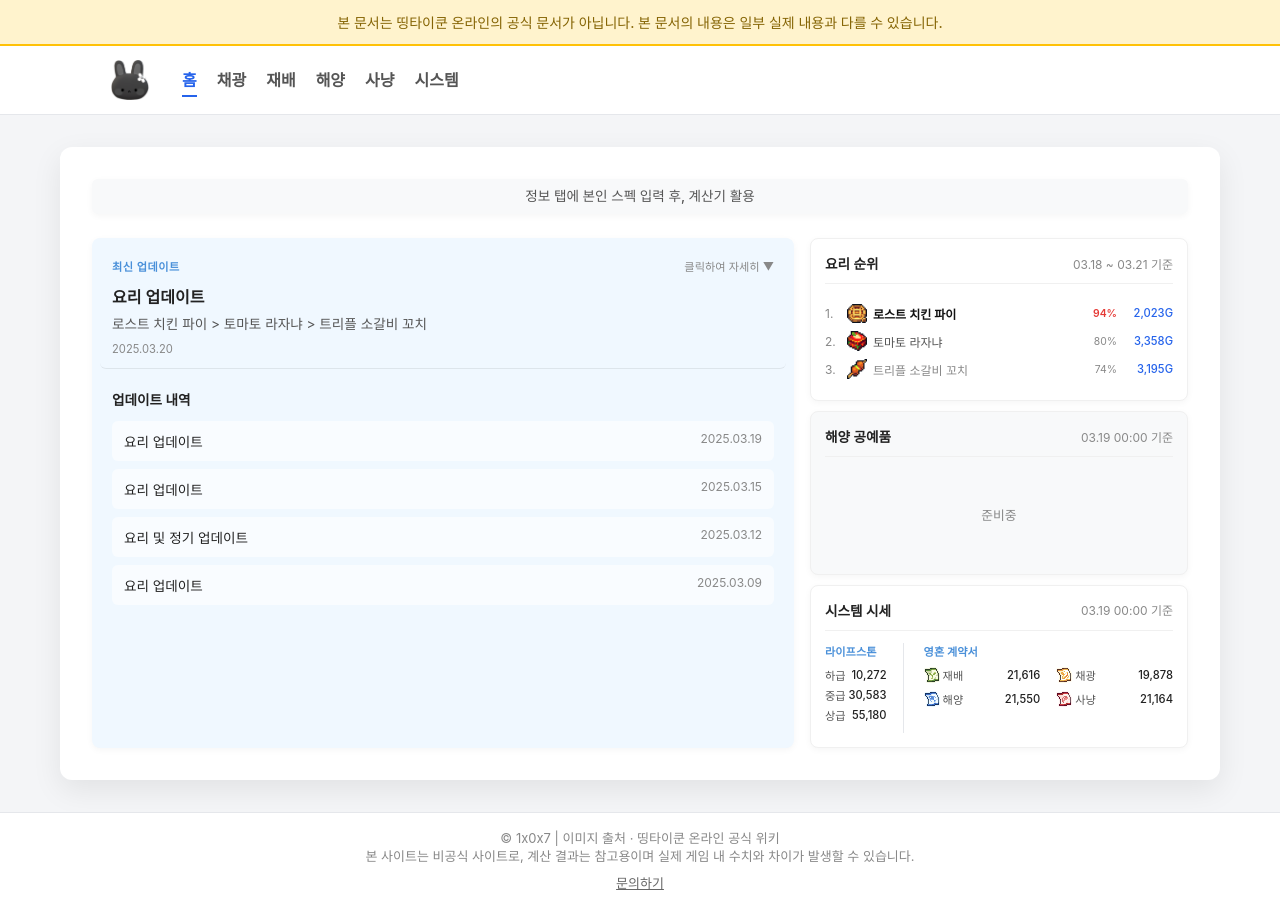
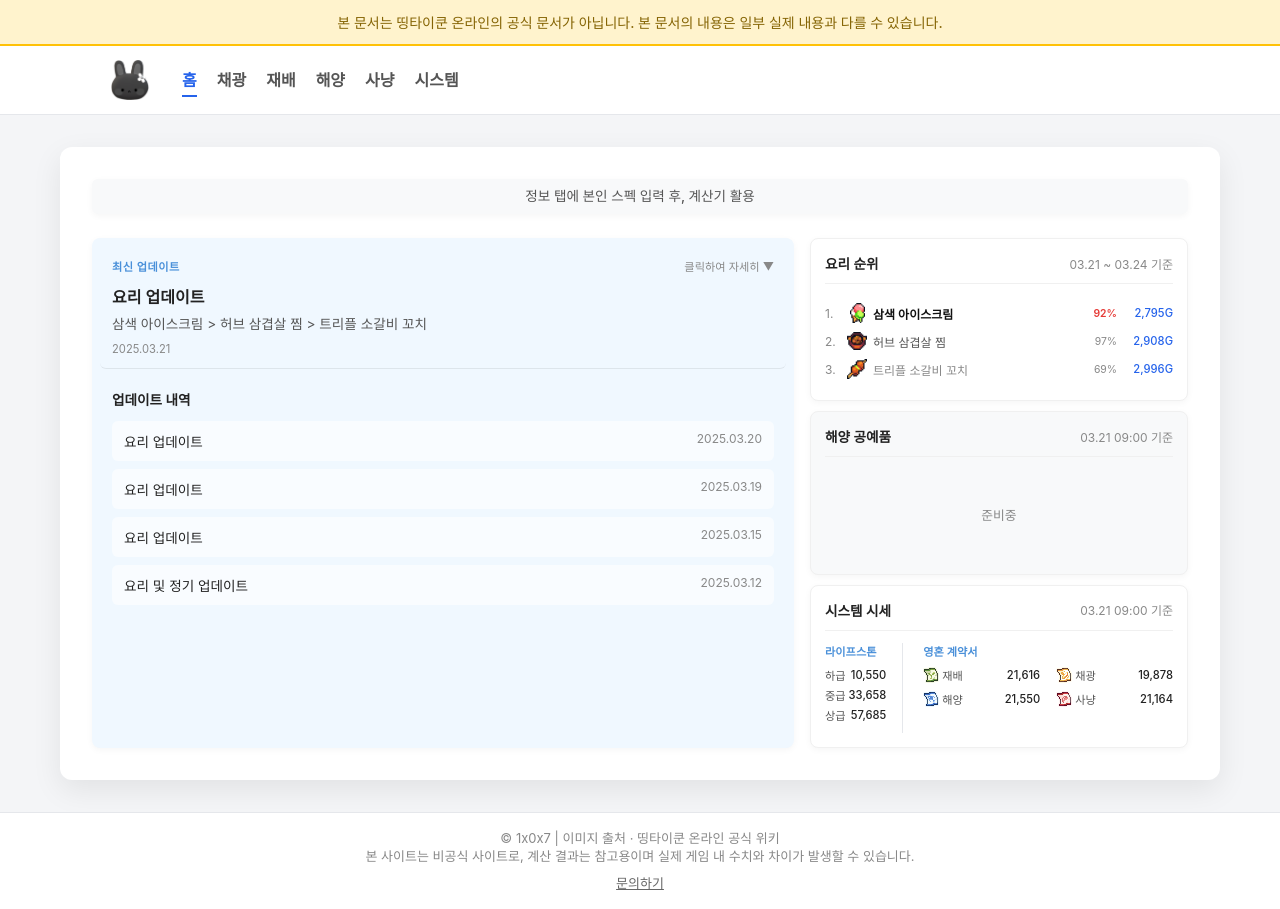
Before and after one commit to 1x0x7/107spa, a Next.js app: page / in a window 1280 px wide. Built offline with nearby package versions, Linux system fonts and the light colour scheme.

Commit message:
요리 가격 업데이트

```diff
--- a/data/updates.ts
+++ b/data/updates.ts
@@ -3,42 +3,42 @@
 // ============================================
 export const PRICE_DATES = {
   // 요리 가격 (3일마다 수정)
-  cooking: "03.18 ~ 03.21 기준",
+  cooking: "03.21 ~ 03.24 기준",
 
   // 시스템 시세
-  system: "03.19 00:00 기준",
-  enchant: "03.19 00:00기준",   // 라이프스톤
-  engrave: "03.19 00:00 기준",   // 영혼 계약서
+  system: "03.21 09:00 기준",
+  enchant: "03.21 09:00기준",   // 라이프스톤
+  engrave: "03.21 09:00 기준",   // 영혼 계약서
 }
 
 // ===========d=================================
 // 🍳 요리 가격 (3일마다 수정)
 // ============================================
 export const COOKING_PRICES: Record<string, number> = {
-  "토마토 스파게티": 399,
-  "어니언 링": 476,
-  "갈릭 케이크": 369,
-  "삼겹살 토마토 찌개": 676,
-  "삼색 아이스크림": 1405,
-  "마늘 양갈비 핫도그": 776,
-  "달콤 시리얼": 1289,
-  "로스트 치킨 파이": 2023,
-  "스윗 치킨 햄버거": 1881,
-  "토마토 파인애플 피자": 2888,
-  "양파 수프": 3275,
-  "허브 삼겹살 찜": 1060,
-  "토마토 라자냐": 3358,
-  "딥 크림 빠네": 2945,
-  "트리플 소갈비 꼬치": 3195
+  "토마토 스파게티": 261,
+  "어니언 링": 995,
+  "갈릭 케이크": 407,
+  "삼겹살 토마토 찌개": 1169,
+  "삼색 아이스크림": 2795,
+  "마늘 양갈비 핫도그": 1445,
+  "달콤 시리얼": 1495,
+  "로스트 치킨 파이": 1256,
+  "스윗 치킨 햄버거": 1455,
+  "토마토 파인애플 피자": 2233,
+  "양파 수프": 1482,
+  "허브 삼겹살 찜": 2908,
+  "토마토 라자냐": 1671,
+  "딥 크림 빠네": 1871,
+  "트리플 소갈비 꼬치": 2996
 }
 
 // ============================================
 // 💎 라이프스톤 시세
 // ============================================
 export const ENCHANT_PRICES = {
-  lowStone: 10272,   // 하급
-  midStone: 30583,   // 중급
-  highStone: 55180,  // 상급
+  lowStone: 10550,   // 하급
+  midStone: 33658,   // 중급
+  highStone: 57685,  // 상급
 }
 
 // ============================================
@@ -80,11 +80,19 @@ export interface UpdateItem {
 }
 
 export const UPDATE_HISTORY: UpdateItem[] = [
+      {
+    title: "요리 업데이트",
+    desc: "삼색 아이스크림 > 허브 삼겹살 찜 > 트리플 소갈비 꼬치",
+    date: "2025.03.21",
+    isLatest: true,
+    details: {
+      fixes: ["요리 가격 수정"],
+    }
+  },
     {
     title: "요리 업데이트",
     desc: "로스트 치킨 파이 > 토마토 라자냐 > 트리플 소갈비 꼬치",
     date: "2025.03.20",
-    isLatest: true,
     details: {
       fixes: ["해양 가격 수정, 이미지 로딩 개선"],
       notes: ["해양 - 공예품 추가, 역계산 추가", "자료 시세 입력 변경"],
```
